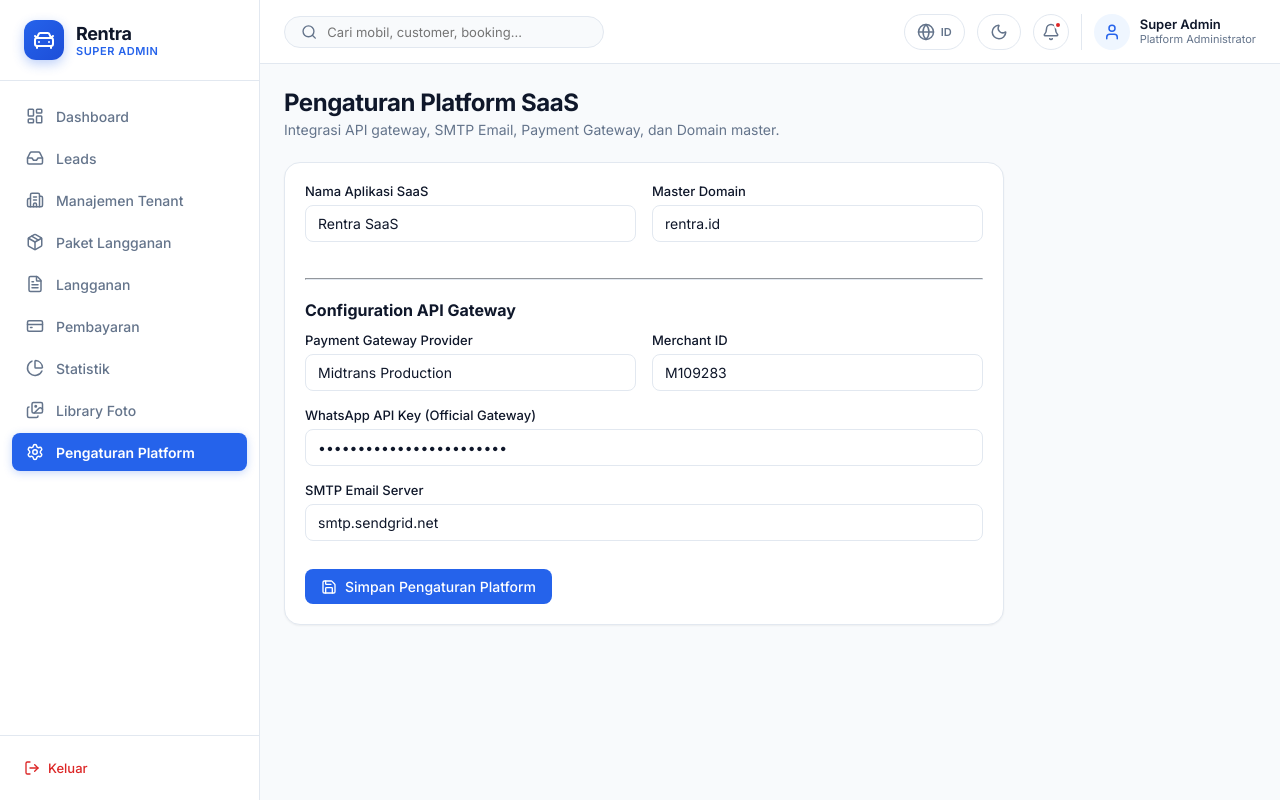
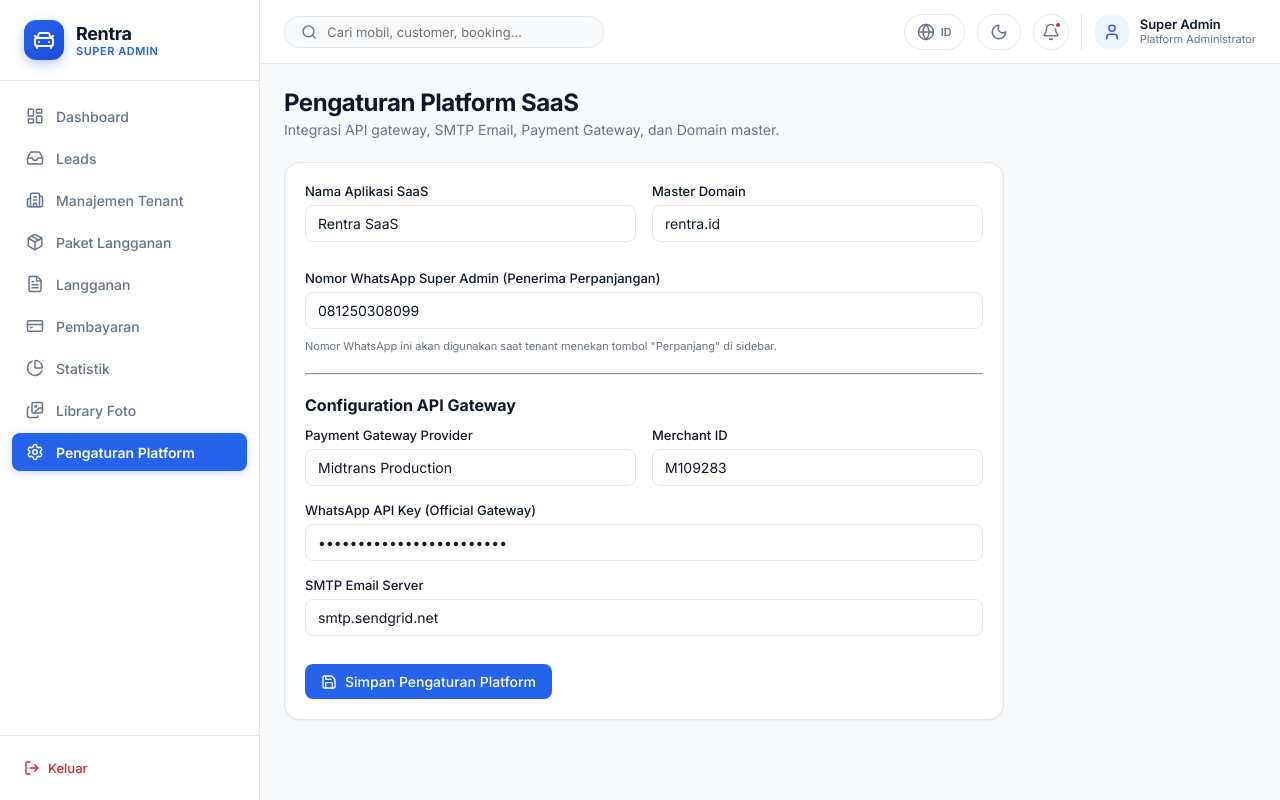
Before and after one commit to boktaviandy/Rentra, a React (Vite) app: page /superadmin/pengaturan in a window 1280 px wide. Built offline with nearby package versions, Linux system fonts and the light colour scheme.

Commit message:
Feat: Add Nomor WhatsApp Super Admin setting field and persistence

```diff
--- a/src/pages/superadmin/PengaturanPlatformPage.jsx
+++ b/src/pages/superadmin/PengaturanPlatformPage.jsx
@@ -3,21 +3,29 @@ import { PageHeader } from '../../components/ui/PageHeader';
 import { Save, Settings } from 'lucide-react';
 
 export function PengaturanPlatformPage() {
-  const [formData, setFormData] = useState({
+  const [formData, setFormData] = useState(() => {
+    const saved = localStorage.getItem('rentra_superadmin_config');
+    if (saved) {
+      try { return JSON.parse(saved); } catch (e) {}
+    }
+    return {
       namaApp: 'Rentra SaaS',
       domain: 'rentra.id',
+      noWaSuperAdmin: '081250308099',
       smtpHost: 'smtp.sendgrid.net',
       smtpPort: 587,
       smtpUser: 'apikey',
       waApiKey: 'WA_API_KEY_LIVE_99887766',
       paymentGateway: 'Midtrans Production',
       merchantId: 'M109283'
+    };
   });
 
   const [saved, setSaved] = useState(false);
 
   const handleSave = (e) => {
     e.preventDefault();
+    localStorage.setItem('rentra_superadmin_config', JSON.stringify(formData));
     setSaved(true);
     setTimeout(() => setSaved(false), 3000);
   };
@@ -56,6 +64,20 @@ export function PengaturanPlatformPage() {
                 onChange={(e) => setFormData({ ...formData, domain: e.target.value })}
               />
             </div>
+          </div>
+
+          <div className="form-group" style={{ marginTop: '12px' }}>
+            <label className="form-label">Nomor WhatsApp Super Admin (Penerima Perpanjangan)</label>
+            <input
+              type="text"
+              className="form-input"
+              placeholder="Contoh: 081250308099"
+              value={formData.noWaSuperAdmin || ''}
+              onChange={(e) => setFormData({ ...formData, noWaSuperAdmin: e.target.value })}
+            />
+            <small style={{ color: 'var(--text-muted)', fontSize: '11px', marginTop: '4px', display: 'block' }}>
+              Nomor WhatsApp ini akan digunakan saat tenant menekan tombol "Perpanjang" di sidebar.
+            </small>
           </div>
 
           <hr style={{ borderColor: 'var(--border-color)', margin: '20px 0' }} />
```
Lines whose indentation alone changed are shown as unchanged.
